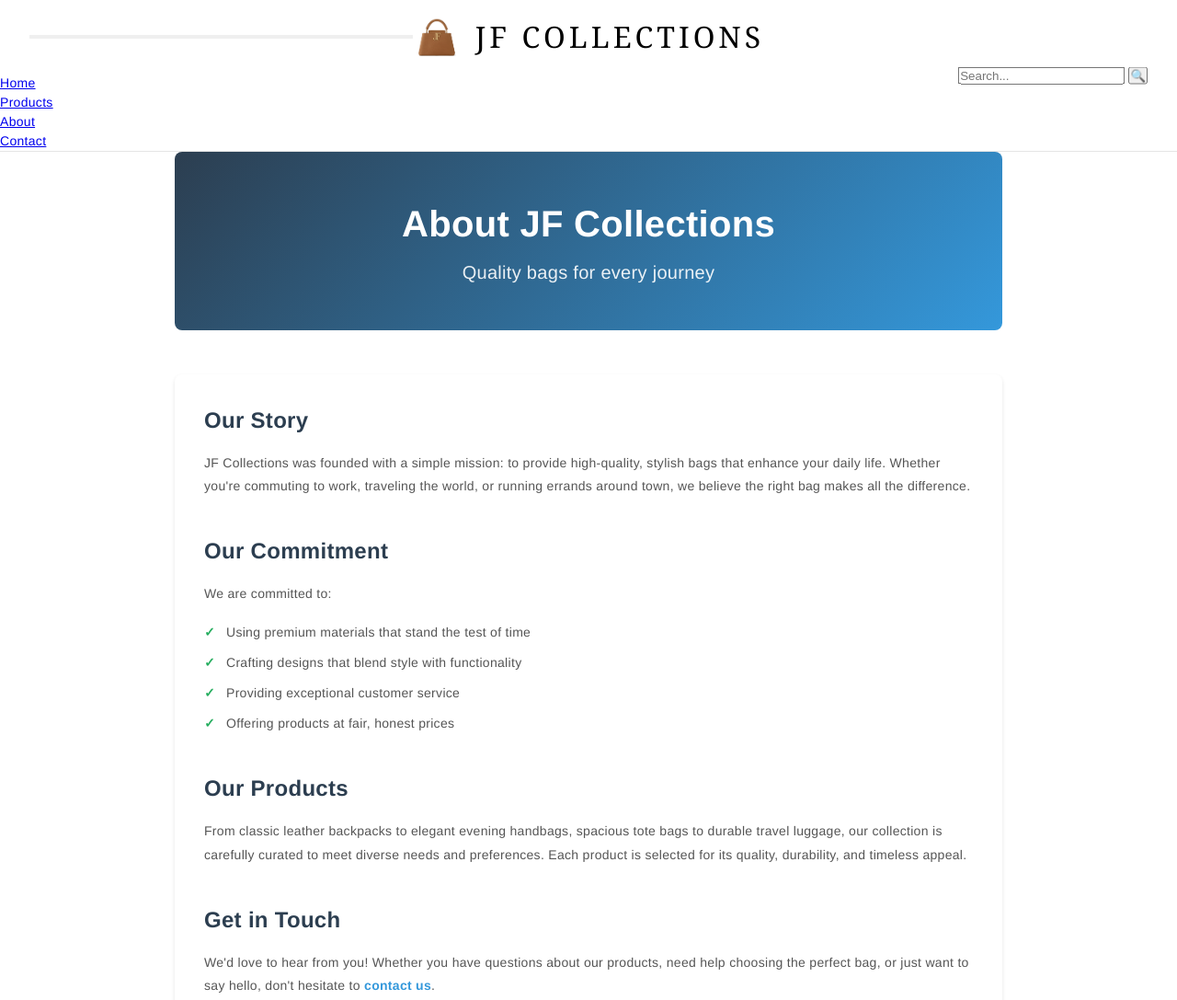
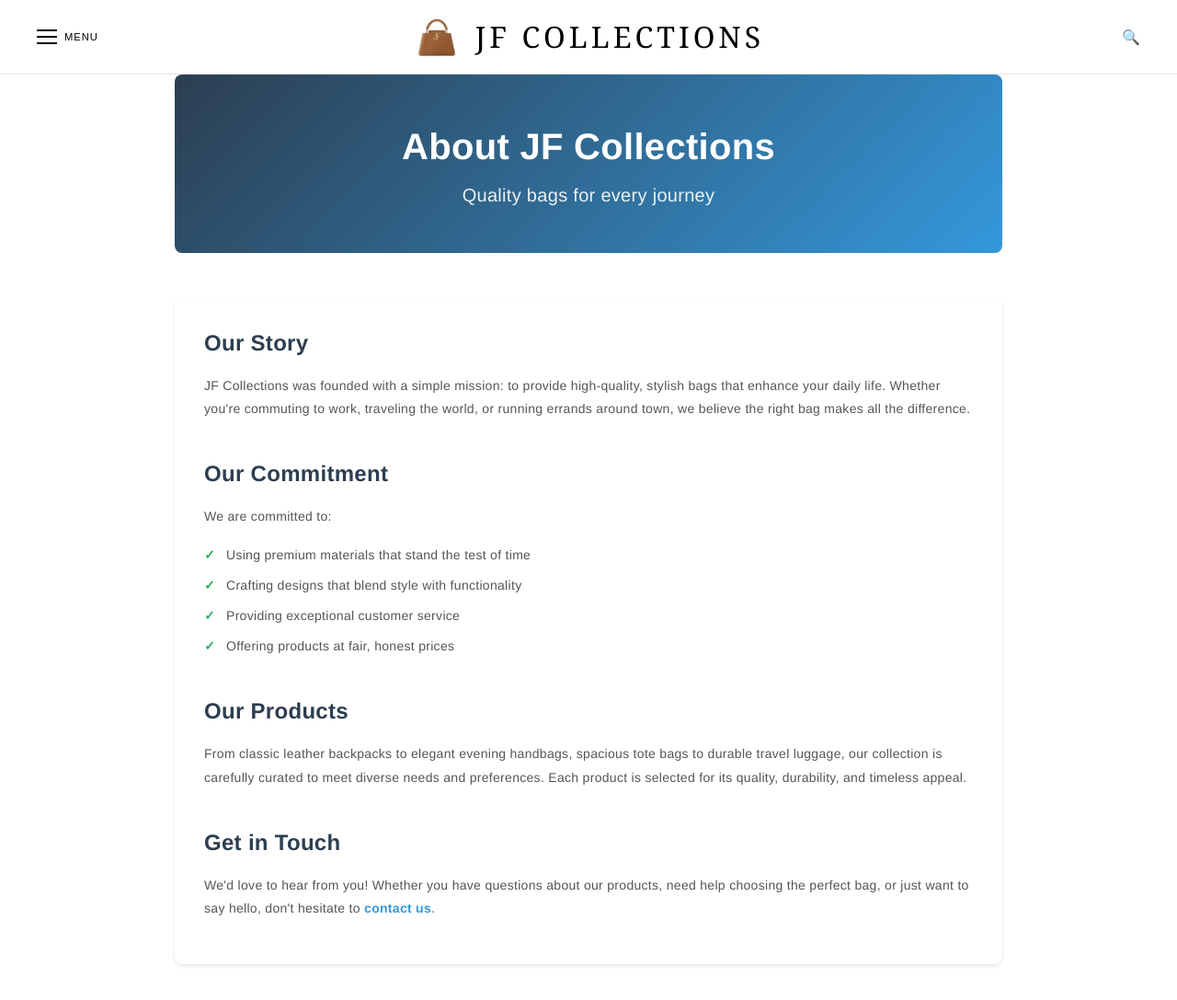
Before and after one commit to bhatjunaid8/website, a website: page about.html in a window 1280 px wide. Shown: the top 1087 px of the page at 92% size. Drawn offline with Linux system fonts and the light colour scheme.

Commit message:
Fix contact and about pages - use LV-style header

```diff
--- a/about.html
+++ b/about.html
@@ -10,36 +10,35 @@
 <body>
     <header class="site-header">
         <div class="header-top">
-            <button type="button" id="mobile-menu-toggle" class="mobile-menu-toggle" aria-label="Toggle navigation menu" aria-expanded="false">
-                <span class="hamburger-icon"></span>
-            </button>
+            <div class="header-left">
+                <button type="button" id="menu-toggle" class="menu-toggle" aria-label="Open menu" aria-expanded="false">
+                    <span class="menu-icon"></span>
+                    <span class="menu-text">Menu</span>
+                </button>
+            </div>
             <a href="index.html" class="brand-name-link">
                 <h1 class="brand-name">
                     <img src="images/gemini-bag.png" alt="" class="brand-icon"><span>JF Collections</span>
                 </h1>
             </a>
-            <div class="header-actions">
-                <div class="search-container">
-                    <input
-                        type="search"
-                        id="search-input"
-                        class="search-input"
-                        placeholder="Search..."
-                        aria-label="Search products">
-                    <button type="button" id="search-button" class="search-button" aria-label="Search">
-                        <span class="search-icon">🔍</span>
-                    </button>
-                </div>
+            <div class="header-right">
+                <button type="button" id="search-toggle" class="icon-button" aria-label="Search">
+                    <span>🔍</span>
+                </button>
             </div>
         </div>
-        <nav class="main-navigation" id="main-navigation">
-            <ul class="nav-list">
-                <li class="nav-item"><a href="index.html" class="nav-link">Home</a></li>
-                <li class="nav-item"><a href="index.html" class="nav-link">Products</a></li>
-                <li class="nav-item"><a href="about.html" class="nav-link active" aria-current="page">About</a></li>
-                <li class="nav-item"><a href="contact.html" class="nav-link">Contact</a></li>
+        <nav class="slide-menu" id="slide-menu" aria-label="Main navigation">
+            <div class="slide-menu-header">
+                <button type="button" id="menu-close" class="menu-close" aria-label="Close menu">&times;</button>
+            </div>
+            <ul class="slide-menu-list">
+                <li><a href="index.html" class="slide-menu-link">Home</a></li>
+                <li><a href="index.html" class="slide-menu-link">Products</a></li>
+                <li><a href="about.html" class="slide-menu-link">About</a></li>
+                <li><a href="contact.html" class="slide-menu-link">Contact</a></li>
             </ul>
         </nav>
+        <div class="menu-overlay" id="menu-overlay"></div>
     </header>
 
     <main class="main-content">
@@ -93,5 +92,19 @@
     </footer>
 
     <script src="js/navigation.js"></script>
+    <script>
+        var slideMenu = document.getElementById('slide-menu');
+        var menuOverlay = document.getElementById('menu-overlay');
+        document.getElementById('menu-toggle').addEventListener('click', function() {
+            slideMenu.classList.add('open');
+            menuOverlay.classList.add('open');
+        });
+        function closeMenu() {
+            slideMenu.classList.remove('open');
+            menuOverlay.classList.remove('open');
+        }
+        document.getElementById('menu-close').addEventListener('click', closeMenu);
+        menuOverlay.addEventListener('click', closeMenu);
+    </script>
 </body>
 </html>
```
Also changed, not shown: contact.html (+34 -21 lines), public/about.html (+34 -21 lines), public/contact.html (+34 -21 lines).
